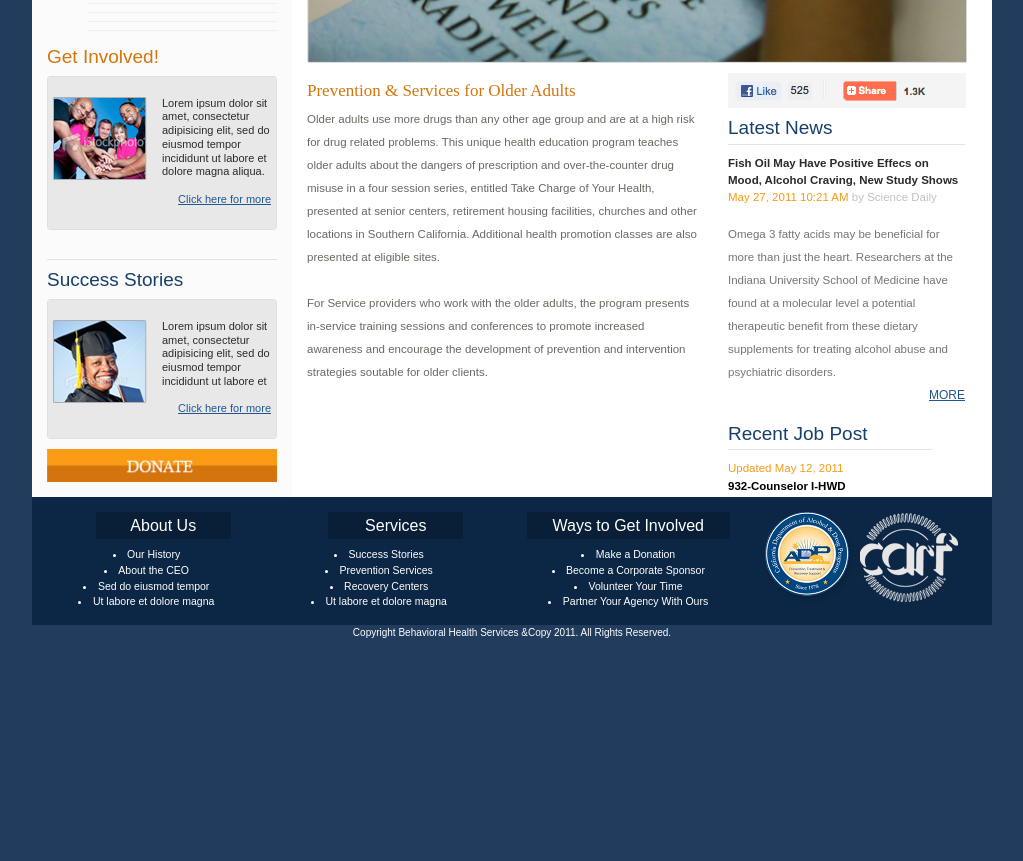
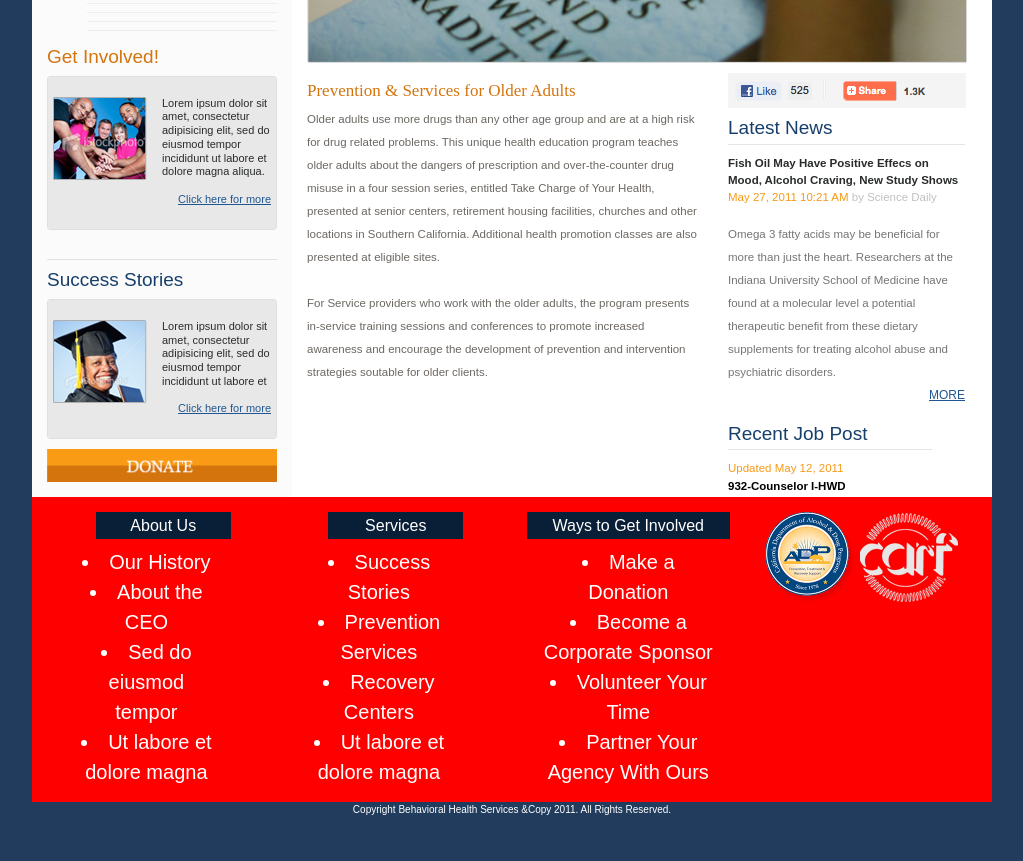
Before and after one commit to aycodedesign/gwda-132-redux, a plain HTML site: page index.html in a window 1280 px wide. Shown: the part 400-1261 px from the top of the page, without its empty margins (128-1151 px from the left). Before the commit the page ends 1097 px from the top, so only its background shows below. Drawn offline with nearby package versions, Linux system fonts and the light colour scheme.

Commit message:
add footer sass partial

```diff
--- /dev/null
+++ b/scss/components/_footer.scss
@@ -0,0 +1,16 @@
+footer {
+  background-color: red;
+  color: white;
+  padding: 15px;
+  margin-left: 0px !important;
+  height: auto;
+  width: 960px !important;
+}
+
+.footer-font {
+  font-size: 20px !important;
+}
+
+footer>img {
+  float: center;
+}
--- a/scss/styles.scss
+++ b/scss/styles.scss
@@ -13,6 +13,7 @@ body background: off-white #fefcfd
 */
 
 @import 'components/main-nav';
+@import 'components/footer';
 
 #aside-link {
   padding-left: 25px;
@@ -62,22 +63,7 @@ body {
 }
 /* Set black background color, white text and some padding */
 
-footer {
-  background-color: #0c2745;
-  color: white;
-  padding: 15px;
-  margin-left: 0px !important;
-  height: auto;
-  width: 960px !important;
-}
 
-.footer-font {
-  font-size: 10.5px !important;
-}
-
-footer>img {
-  float: center;
-}
 
 h1,
 h2,
```
Also changed, not shown: css/styles.css, 1 other file.
